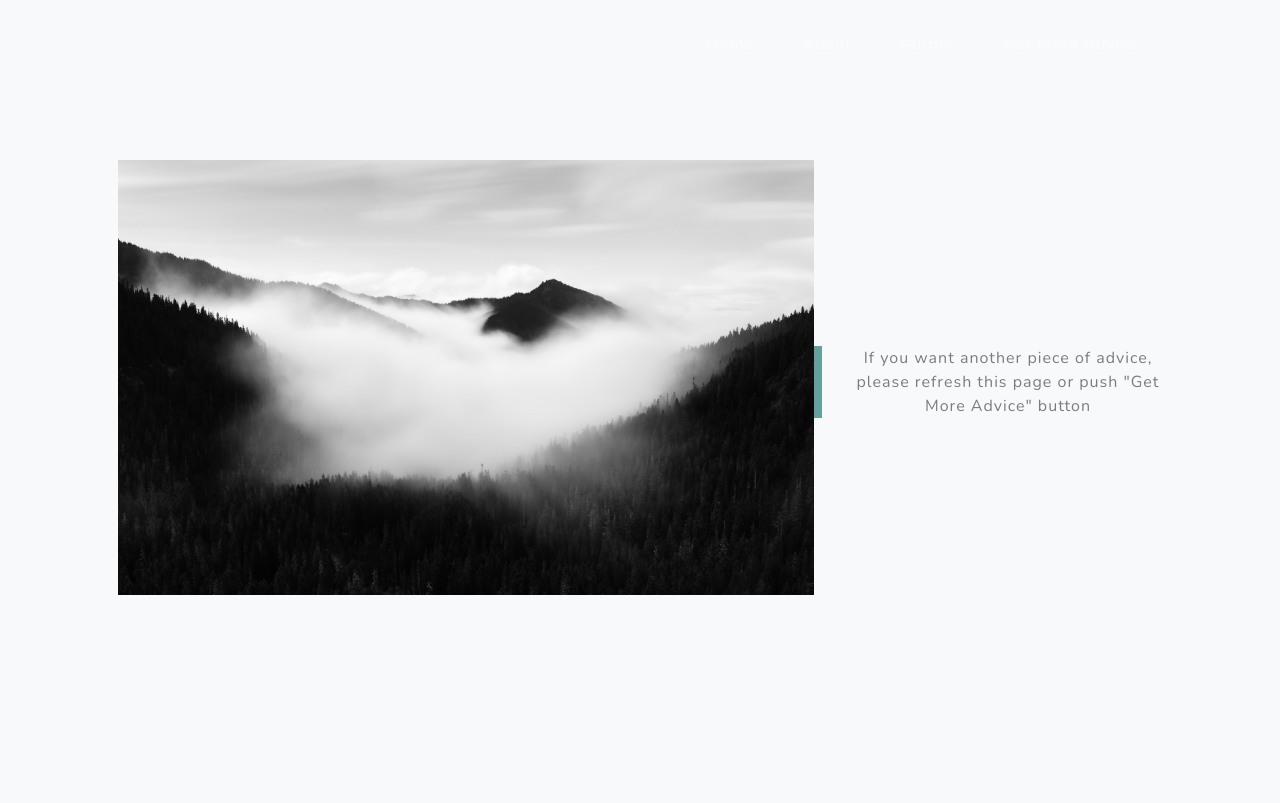
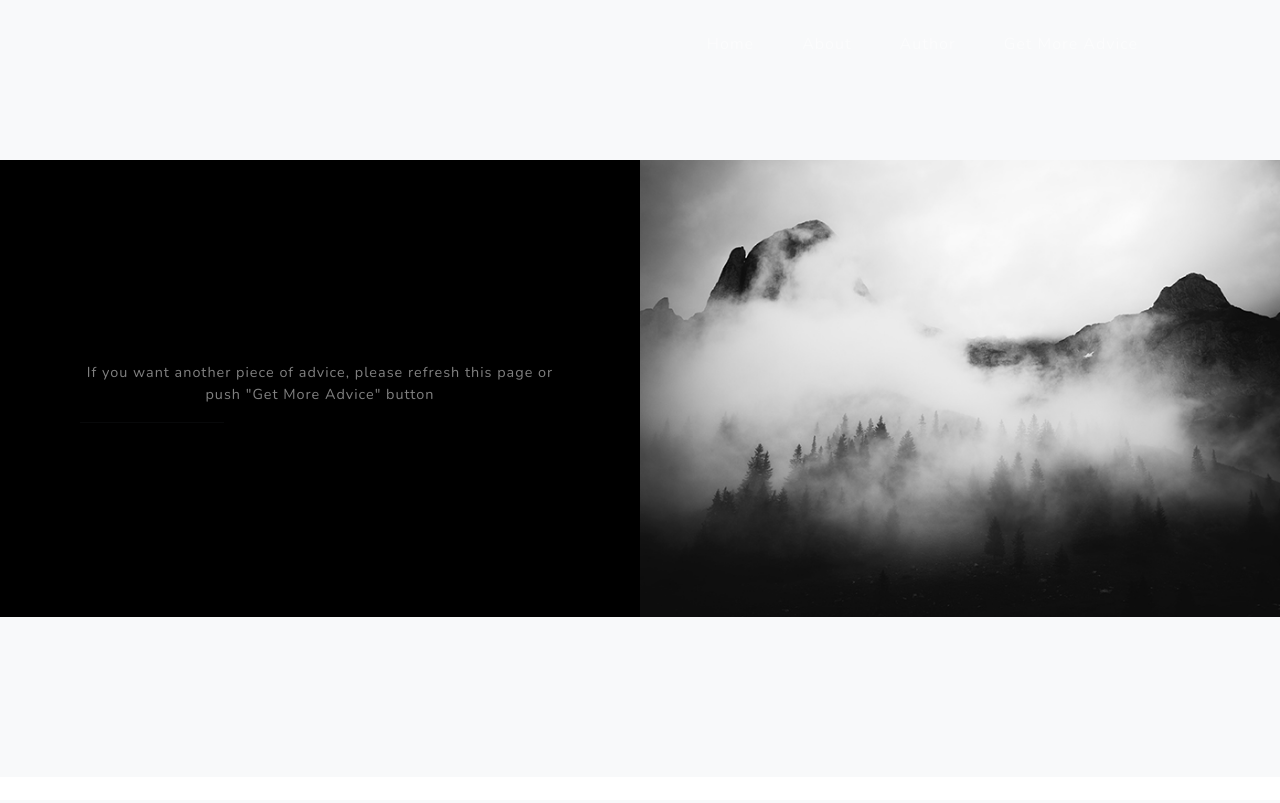
Before and after one commit to AigulTok/MyAdviceApp, a FastAPI app: page /project in a window 1280 px wide. After the commit the page ends 617 px from the top, so only its background shows below. Run offline with FastAPI, Linux system fonts and the light colour scheme; data that the repository does not hold is empty; some libraries are stand-ins or nearby versions.

Commit message:
Я добавила фон и картинки

```diff
--- a/main.py
+++ b/main.py
@@ -26,7 +26,7 @@ def hello_page(request: Request):
 #     return templates.TemplateResponse("index.html", hello_data)
 
 
-@app.get("/about/", response_class=HTMLResponse)
+@app.get("/about", response_class=HTMLResponse)
 def my_about(request: Request):
     about_data = {
         "request": request}
@@ -76,7 +76,7 @@ def my_advice(request: Request):
 #         return 'Хватит слушать чужие советы, думай своей головой;)'
 
 
-@app.get("/author/", response_class=HTMLResponse)
+@app.get("/author", response_class=HTMLResponse)
 def my_about(request: Request):
     author_data = {
         "request": request}
--- a/templates/about.html
+++ b/templates/about.html
@@ -6,14 +6,14 @@
         <meta name="description" content="" />
         <meta name="author" content="" />
         <title>About</title>
-        <link rel="icon" type="image/x-icon" href="assets/favicon.ico" />
+        <link rel="icon" type="image/x-icon" href="static/assets/bg-masthead.jpg" />
         <!-- Font Awesome icons (free version)-->
         <script src="https://use.fontawesome.com/releases/v5.15.4/js/all.js" crossorigin="anonymous"></script>
         <!-- Google fonts-->
         <link href="https://fonts.googleapis.com/css?family=Varela+Round" rel="stylesheet" />
         <link href="https://fonts.googleapis.com/css?family=Nunito:200,200i,300,300i,400,400i,600,600i,700,700i,800,800i,900,900i" rel="stylesheet" />
         <!-- Core theme CSS (includes Bootstrap)-->
-        <link href="css/styles.css" rel="stylesheet" />
+        <link href="static/css/styles.css" rel="stylesheet" />
     </head>
     <body>
         <!-- Navigation-->
@@ -44,7 +44,7 @@
                         </p>
                     </div>
                 </div>
-                <img class="img-fluid" src="assets/img/ipad.png" alt="..." />
+                <img class="img-fluid" src="static/assets/img/ipad.png" alt="..." />
             </div>
         </section>
     </body>
--- a/templates/author.html
+++ b/templates/author.html
@@ -6,14 +6,14 @@
         <meta name="description" content="" />
         <meta name="author" content="" />
         <title>Author</title>
-        <link rel="icon" type="image/x-icon" href="assets/favicon.ico" />
+        <link rel="icon" type="image/x-icon" href="static/assets/favicon.ico" />
         <!-- Font Awesome icons (free version)-->
         <script src="https://use.fontawesome.com/releases/v5.15.4/js/all.js" crossorigin="anonymous"></script>
         <!-- Google fonts-->
         <link href="https://fonts.googleapis.com/css?family=Varela+Round" rel="stylesheet" />
         <link href="https://fonts.googleapis.com/css?family=Nunito:200,200i,300,300i,400,400i,600,600i,700,700i,800,800i,900,900i" rel="stylesheet" />
         <!-- Core theme CSS (includes Bootstrap)-->
-        <link href="css/styles.css" rel="stylesheet" />
+        <link href="static/css/styles.css" rel="stylesheet" />
     </head>
     <body>
         <!-- Navigation-->
--- a/templates/index.html
+++ b/templates/index.html
@@ -89,7 +89,7 @@
                 </div>
                 <!-- Project Two Row-->
                 <div class="row gx-0 justify-content-center">
-                    <div class="col-lg-6"><img class="img-fluid" src="assets/img/demo-image-02.jpg" alt="..." /></div>
+                    <div class="col-lg-6"><img class="img-fluid" src="static/assets/img/demo-image-02.jpg" alt="..." /></div>
                     <div class="col-lg-6 order-lg-first">
                         <div class="bg-black text-center h-100 project">
                             <div class="d-flex h-100">
--- a/templates/item.html
+++ b/templates/item.html
@@ -6,14 +6,14 @@
         <meta name="description" content="" />
         <meta name="author" content="" />
         <title>My Advice App</title>
-        <link rel="icon" type="image/x-icon" href="assets/favicon.ico" />
+        <link rel="icon" type="image/x-icon" href="static/assets/bg-masthead.jpg" />
         <!-- Font Awesome icons (free version)-->
         <script src="https://use.fontawesome.com/releases/v5.15.4/js/all.js" crossorigin="anonymous"></script>
         <!-- Google fonts-->
         <link href="https://fonts.googleapis.com/css?family=Varela+Round" rel="stylesheet" />
         <link href="https://fonts.googleapis.com/css?family=Nunito:200,200i,300,300i,400,400i,600,600i,700,700i,800,800i,900,900i" rel="stylesheet" />
         <!-- Core theme CSS (includes Bootstrap)-->
-        <link href="css/styles.css" rel="stylesheet" />
+        <link href="static/css/styles.css" rel="stylesheet" />
     </head>
     <body id="page-top">
         <!-- Navigation-->
--- a/templates/project.html
+++ b/templates/project.html
@@ -6,14 +6,14 @@
         <meta name="description" content="" />
         <meta name="author" content="" />
         <title>Project</title>
-        <link rel="icon" type="image/x-icon" href="assets/favicon.ico" />
+        <link rel="icon" type="image/x-icon" href="static/assets/favicon.ico" />
         <!-- Font Awesome icons (free version)-->
         <script src="https://use.fontawesome.com/releases/v5.15.4/js/all.js" crossorigin="anonymous"></script>
         <!-- Google fonts-->
         <link href="https://fonts.googleapis.com/css?family=Varela+Round" rel="stylesheet" />
         <link href="https://fonts.googleapis.com/css?family=Nunito:200,200i,300,300i,400,400i,600,600i,700,700i,800,800i,900,900i" rel="stylesheet" />
         <!-- Core theme CSS (includes Bootstrap)-->
-        <link href="css/styles.css" rel="stylesheet" />
+        <link href="static/css/styles.css" rel="stylesheet" />
     </head>
     <body>
         <!-- Navigation-->
@@ -36,13 +36,16 @@
         </nav>
         <!-- Projects-->
         <section class="projects-section bg-light" id="projects">
-            <div class="container px-4 px-lg-5">
-                <div class="row gx-0 mb-4 mb-lg-5 align-items-center">
-                    <div class="col-xl-8 col-lg-7"><img class="img-fluid mb-3 mb-lg-0" src="assets/img/bg-masthead.jpg" alt="..." /></div>
-                    <div class="col-xl-4 col-lg-5">
-                        <div class="featured-text text-center text-lg-left">
-                            <h2>{{ result }}</h2>
-                            <p class="text-black-50 mb-0">If you want another piece of advice, please refresh this page or push "Get More Advice" button</p>
+            <div class="row gx-0 justify-content-center">
+            <div class="col-lg-6"><img class="img-fluid" src="static/assets/img/demo-image-02.jpg" alt="..." /></div>
+                <div class="col-lg-6 order-lg-first">
+                    <div class="bg-black text-center h-100 project">
+                        <div class="d-flex h-100">
+                            <div class="project-text w-100 my-auto text-center text-lg-right">
+                                <h2 class="text-white">{{ result }}</h2>
+                                <p class="mb-0 text-white-50">If you want another piece of advice, please refresh this page or push "Get More Advice" button</p>
+                                <hr class="d-none d-lg-block mb-0 me-0" />
+                            </div>
                         </div>
                     </div>
                 </div>
```
